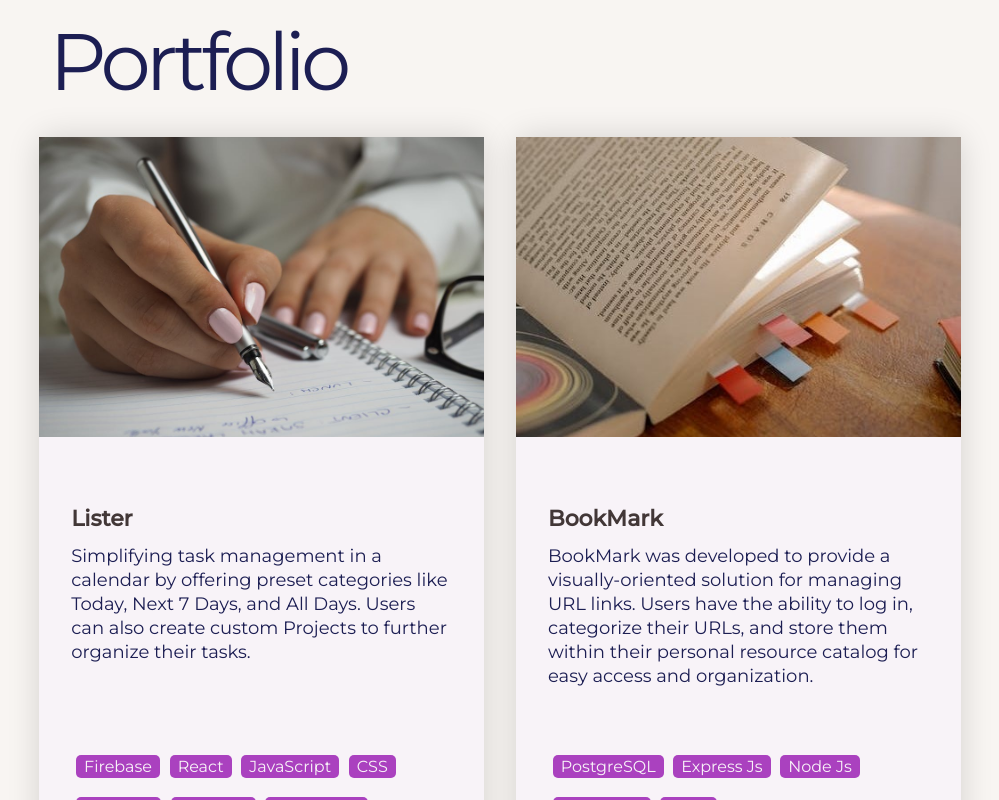
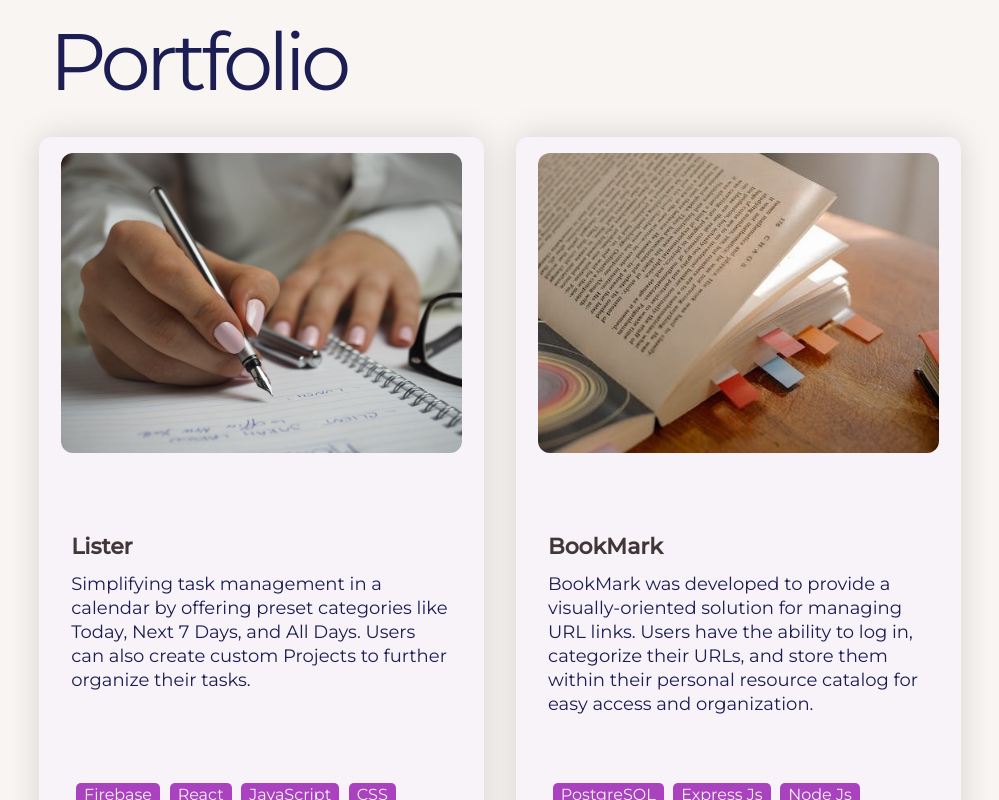
Before and after one commit to Michaela-K/mk_react_portfolio, a React (Create React App) app: page / in a window 1280 px wide. Shown: the part 2140-2940 px from the top of the page, without its empty margins (140-1139 px from the left). Built offline with nearby package versions, Linux system fonts and the light colour scheme.

Commit message:
adjust portfolio images

```diff
--- a/src/App.css
+++ b/src/App.css
@@ -472,14 +472,21 @@
   gap: 2rem;
 }
 .portfolio__section__img {
-  border-radius: 8px;
   width: 100%;
+  display: flex;
+  justify-content: center;
 }
 .portfolio__section__img > img {
   object-fit: cover;
-  width: 100%;
+  border-radius: 12px;
+  width: 90%;
+  margin: 1rem 0rem;
   min-height: 300px;
   max-height: 300px;
+  transition: transform .4s;
+}
+.portfolio__section__img > img:hover{
+  transform: scale(1.07);
 }
 .portfolio__section__card {
   display: flex;
@@ -490,8 +497,7 @@
   background: var(--almost-white);
   box-shadow: 0 0 32px 0 rgba(0, 0, 0, 0.15);
   cursor: pointer;
-  border-top-left-radius: 12px;
-  border-top-right-radius: 12px;
+  border-radius: 12px;
 }
 .portfolio__section__card__content-outer {
   display: flex;
```
